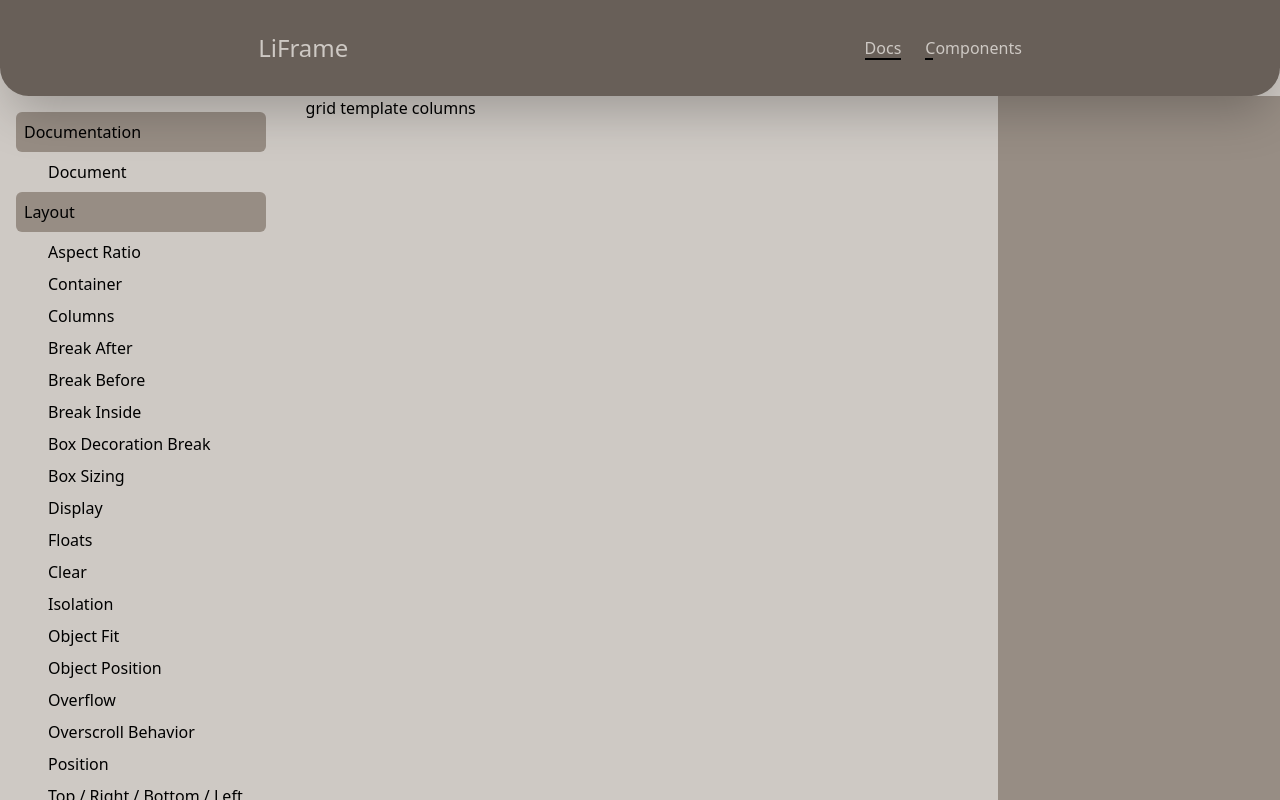
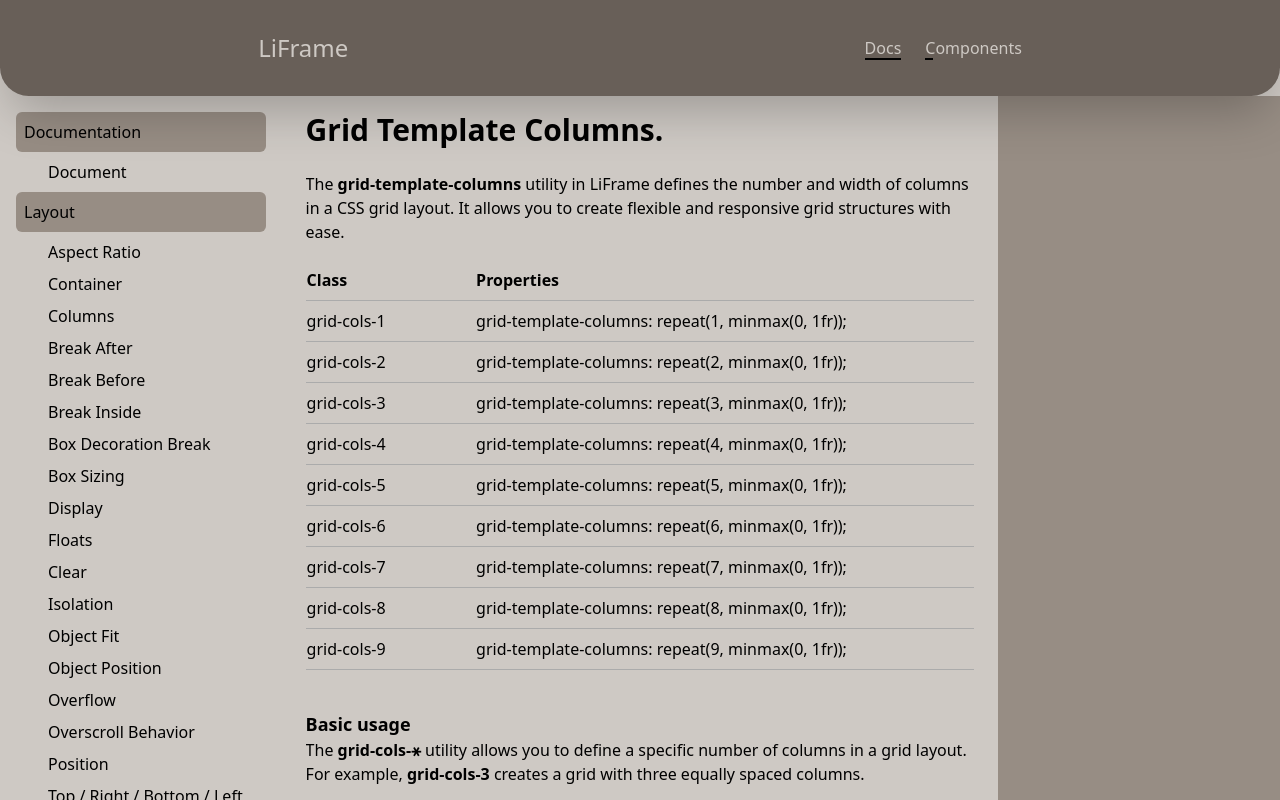
Before and after one commit to biswajitbesra/LiFrame, a React (Vite) app: page /docs/grid-template-columns in a window 1280 px wide. Built offline with nearby package versions, Linux system fonts and the light colour scheme.

Commit message:
Page added

```diff
--- a/src/components/Pages/Flex&Grid/GridTemplateColumns.jsx
+++ b/src/components/Pages/Flex&Grid/GridTemplateColumns.jsx
@@ -2,8 +2,88 @@
 
 function GridTemplateColumns() {
     return (
-        <div>
-            grid template columns
+        <div className='h-full overflow-scroll'>
+            <h1 className='text-3xl font-semibold mt-4 mb-6'>Grid Template Columns.</h1>
+            <p className='mb-4'>The <span className='font-semibold'>grid-template-columns</span> utility in LiFrame defines the number and width of columns in a CSS grid layout. It allows you to create flexible and responsive grid structures with ease.</p>
+
+            <section className='mb-7 h-3/5 overflow-y-scroll'>
+                <table className='w-full'>
+                    <thead className='sticky top-0 w-full bg-primary'>
+                        <tr>
+                            <th className='text-left border-b border-[#ababab] py-2'> Class </th>
+                            <th className='text-left border-b border-[#ababab] py-2'> Properties </th>
+                        </tr>
+                    </thead>
+                    <tbody>
+                        <tr>
+                            <td class="border-b border-[#ababab] py-2">grid-cols-1</td>
+                            <td class="border-b border-[#ababab] py-2">grid-template-columns: repeat(1, minmax(0, 1fr));</td>
+                        </tr>
+                        <tr>
+                            <td class="border-b border-[#ababab] py-2">grid-cols-2</td>
+                            <td class="border-b border-[#ababab] py-2">grid-template-columns: repeat(2, minmax(0, 1fr));</td>
+                        </tr>
+                        <tr>
+                            <td class="border-b border-[#ababab] py-2">grid-cols-3</td>
+                            <td class="border-b border-[#ababab] py-2">grid-template-columns: repeat(3, minmax(0, 1fr));</td>
+                        </tr>
+                        <tr>
+                            <td class="border-b border-[#ababab] py-2">grid-cols-4</td>
+                            <td class="border-b border-[#ababab] py-2">grid-template-columns: repeat(4, minmax(0, 1fr));</td>
+                        </tr>
+                        <tr>
+                            <td class="border-b border-[#ababab] py-2">grid-cols-5</td>
+                            <td class="border-b border-[#ababab] py-2">grid-template-columns: repeat(5, minmax(0, 1fr));</td>
+                        </tr>
+                        <tr>
+                            <td class="border-b border-[#ababab] py-2">grid-cols-6</td>
+                            <td class="border-b border-[#ababab] py-2">grid-template-columns: repeat(6, minmax(0, 1fr));</td>
+                        </tr>
+                        <tr>
+                            <td class="border-b border-[#ababab] py-2">grid-cols-7</td>
+                            <td class="border-b border-[#ababab] py-2">grid-template-columns: repeat(7, minmax(0, 1fr));</td>
+                        </tr>
+                        <tr>
+                            <td class="border-b border-[#ababab] py-2">grid-cols-8</td>
+                            <td class="border-b border-[#ababab] py-2">grid-template-columns: repeat(8, minmax(0, 1fr));</td>
+                        </tr>
+                        <tr>
+                            <td class="border-b border-[#ababab] py-2">grid-cols-9</td>
+                            <td class="border-b border-[#ababab] py-2">grid-template-columns: repeat(9, minmax(0, 1fr));</td>
+                        </tr>
+                        <tr>
+                            <td class="border-b border-[#ababab] py-2">grid-cols-10</td>
+                            <td class="border-b border-[#ababab] py-2">grid-template-columns: repeat(10, minmax(0, 1fr));</td>
+                        </tr>
+                        <tr>
+                            <td class="border-b border-[#ababab] py-2">grid-cols-11</td>
+                            <td class="border-b border-[#ababab] py-2">grid-template-columns: repeat(11, minmax(0, 1fr));</td>
+                        </tr>
+                        <tr>
+                            <td class="border-b border-[#ababab] py-2">grid-cols-12</td>
+                            <td class="border-b border-[#ababab] py-2">grid-template-columns: repeat(12, minmax(0, 1fr));</td>
+                        </tr>
+                        <tr>
+                            <td class="border-b border-[#ababab] py-2">grid-cols-none</td>
+                            <td class="border-b border-[#ababab] py-2">grid-template-columns: none;</td>
+                        </tr>
+                        <tr>
+                            <td class="border-b border-[#ababab] py-2">grid-cols-subgrid</td>
+                            <td class="border-b border-[#ababab] py-2">grid-template-columns: subgrid;</td>
+                        </tr>
+                    </tbody>
+                </table>
+            </section>
+
+            <section className='mb-7'>
+                <h5 className='font-semibold text-lg'>Basic usage</h5>
+                <p className='mb-4'>The <span className='font-semibold'>grid-cols-&#9913;</span> utility allows you to define a specific number of columns in a grid layout. For example, <span className='font-semibold'>grid-cols-3</span> creates a grid with three equally spaced columns.</p>
+            </section>
+
+            <section className='mb-7'>
+                <h5 className='font-semibold text-lg'>Applying conditionally</h5>
+                <p className='mb-4'>You can control the number of columns responsively using screen size prefixes. For example, <span className='font-semibold'>md:grid-cols-4</span> applies four columns at the <span className='font-semibold'>md</span> (medium) breakpoint. Additionally, pseudo-classes like <span className='font-semibold'>hover</span> and <span className='font-semibold'>focus</span> can be used to dynamically adjust column layouts.</p>
+            </section>
         </div>
     )
 }
```
